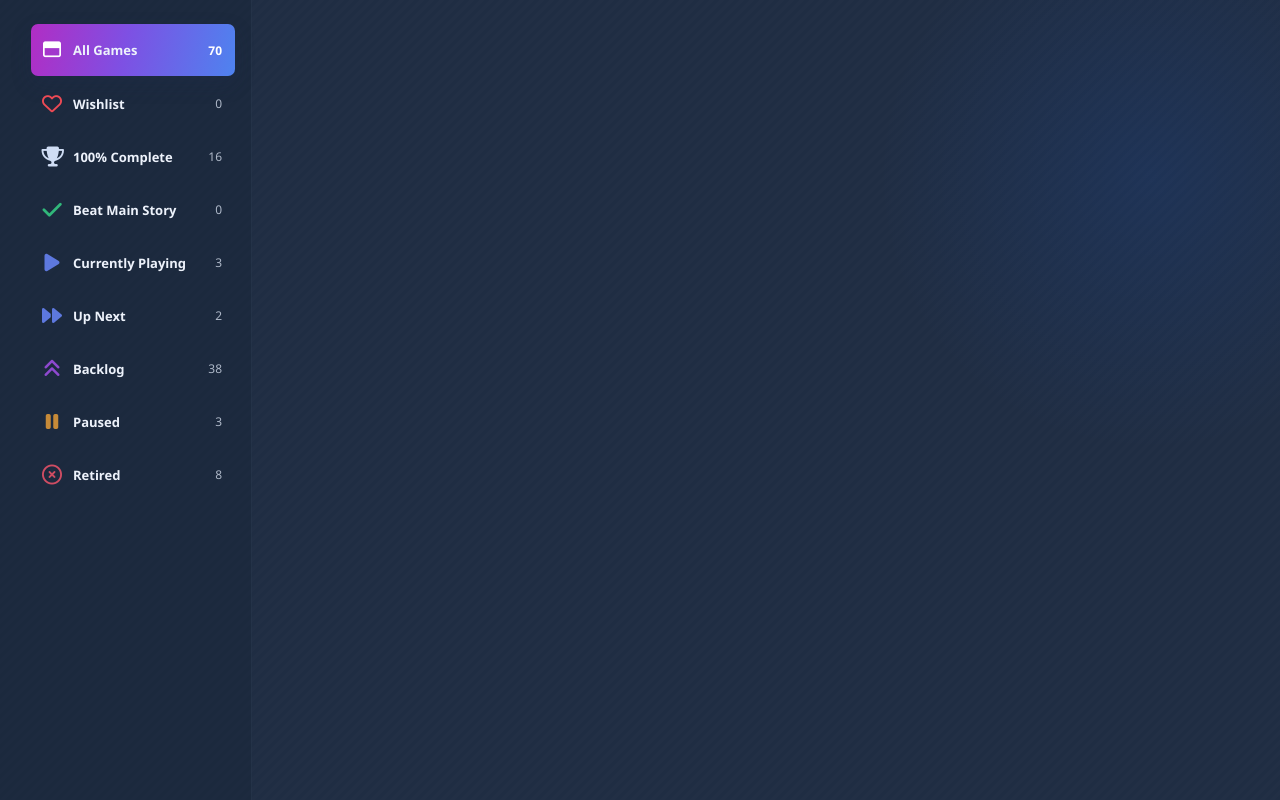
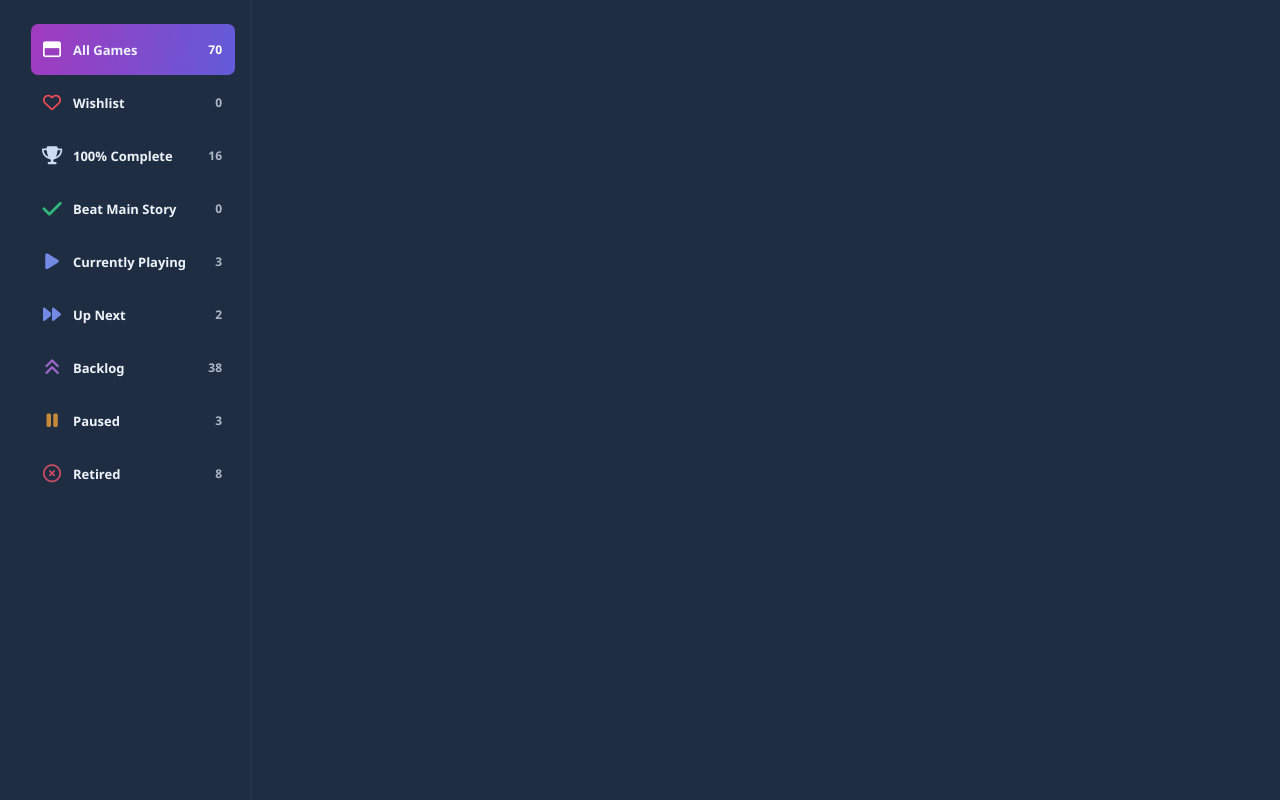
Before and after one commit to melsbb/LiamChallangeMelsJoel, a PHP site: page / in a window 1280 px wide. Run offline with PHP 8.4, Linux system fonts and the light colour scheme.

Commit message:
css and index

```diff
--- a/css/style.css
+++ b/css/style.css
@@ -1,32 +1,20 @@
-* {
-    box-sizing: border-box;
-}
-
-html,
-body {
-    width: 100%;
-    min-width: 900px;
-    height: 100%;
-    margin: 0;
-}
+* { box-sizing: border-box; }
 
 body {
+    min-width: 900px;
+    height: 100vh;
+    margin: 0;
     overflow: hidden;
-    background:
-        radial-gradient(circle at 90% 22%, rgba(22, 104, 255, 0.10), transparent 21%),
-        linear-gradient(135deg, rgba(255,255,255,0.012) 25%, transparent 25%, transparent 50%, rgba(255,255,255,0.012) 50%, rgba(255,255,255,0.012) 75%, transparent 75%);
-    background-color: #1f2d43;
-    background-size: auto, 10px 10px;
-    color: #e8edf7;
+    background: #1f2d43;
+    color: #edf2fb;
     font-family: "Segoe UI", Arial, sans-serif;
 }
 
 .sidebar {
     width: 252px;
-    height: 100vh;
+    height: 100%;
     padding: 24px 16px 24px 31px;
-    background: rgba(23, 33, 50, 0.34);
-    border-right: 1px solid rgba(129, 151, 184, 0.08);
+    border-right: 1px solid #29364a;
 }
 
 .sidebar-nav {
@@ -36,30 +24,24 @@ body {
 }
 
 .nav-item {
-    position: relative;
     display: grid;
     grid-template-columns: 42px 1fr auto;
     align-items: center;
     height: 51px;
-    padding: 0 13px 0 0;
+    padding-right: 13px;
     border-radius: 7px;
     color: #edf2fb;
     text-decoration: none;
     font-size: 13px;
     font-weight: 600;
-    cursor: pointer;
 }
 
 .nav-item.active {
-    height: 52px;
-    margin-bottom: 0;
-    padding-left: 0;
-    background: linear-gradient(102deg, #b12dc4 0%, #7e50e3 46%, #4e83ef 100%);
-    box-shadow: 0 8px 20px rgba(30, 45, 84, 0.22);
+    background: linear-gradient(100deg, #a13abe, #625bd8);
 }
 
 .nav-item:not(.active):hover {
-    background: rgba(255, 255, 255, 0.025);
+    background: #26364d;
 }
 
 .nav-icon {
@@ -67,73 +49,30 @@ body {
     align-items: center;
     justify-content: center;
     width: 42px;
-    height: 42px;
     color: #8798b3;
-}
-
-.nav-icon i {
-    width: 21px;
-    font-size: 20px;
     text-align: center;
 }
 
-.nav-item.active .nav-icon {
-    margin-left: 0;
+.nav-icon i { font-size: 18px; }
+.nav-icon.heart { color: #ee4a55; }
+.nav-icon.trophy { color: #cfddf4; }
+.nav-icon.check { color: #31b77a; }
+.nav-icon.check i { font-size: 22px; }
+.nav-icon.playing, .nav-icon.next { color: #738ae5; }
+.nav-icon.backlog { color: #9d66ca; }
+.nav-icon.paused { color: #c68a38; }
+.nav-icon.retired { color: #cf4d63; }
+
+.nav-item.active .nav-icon,
+.nav-item.active .nav-count {
     color: #fff;
 }
 
-.nav-item.active .nav-icon i {
-    font-size: 18px;
-    color: #fff;
-}
-
-.nav-icon.heart {
-    color: #ee4a55;
-}
-
-.nav-icon.trophy {
-    color: #cfddf4;
-}
-
-.nav-icon.check {
-    color: #31b77a;
-}
-
-.nav-icon.check i {
-    font-size: 22px;
-}
-
-.nav-icon.playing,
-.nav-icon.next {
-    color: #5d78de;
-}
-
-.nav-icon.backlog {
-    color: #8e49cf;
-}
-
-.nav-icon.paused {
-    color: #c68a38;
-}
-
-.nav-icon.retired {
-    color: #cf4d63;
-}
-
-
-.nav-label {
-    white-space: nowrap;
-}
+.nav-label { white-space: nowrap; }
 
 .nav-count {
     min-width: 28px;
     color: #aeb8c8;
     font-size: 12px;
-    font-weight: 500;
     text-align: right;
 }
-
-.nav-item.active .nav-count {
-    color: #fff;
-    font-weight: 700;
-}
--- a/index.php
+++ b/index.php
@@ -67,18 +67,13 @@
     </aside>
 </body>
 <script>
-    document.querySelectorAll('.nav-item').forEach(function (item) {
-        item.addEventListener('click', function (event) {
-            event.preventDefault();
-
-            document.querySelectorAll('.nav-item').forEach(function (navItem) {
-                navItem.classList.remove('active');
-                navItem.removeAttribute('aria-current');
-            });
-
-            item.classList.add('active');
-            item.setAttribute('aria-current', 'page');
-        });
-    });
+document.querySelectorAll('.nav-item').forEach(item => {
+    item.onclick = event => {
+        event.preventDefault();
+        document.querySelectorAll('.nav-item').forEach(nav =>
+            nav.classList.remove('active'));
+        item.classList.add('active');
+    };
+});
 </script>
 </html>
```
